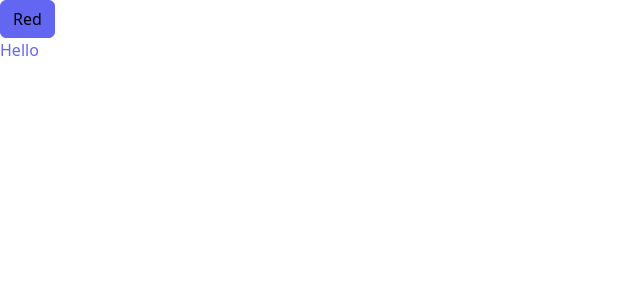
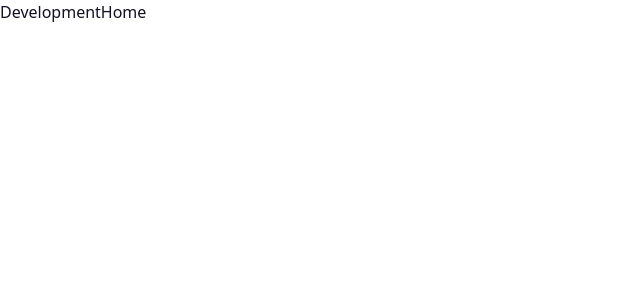
Before and after one commit to nimeshmaharjan1/dashboard-codebase, a Next.js app: page /dev in a window 1280 px wide. Shown: the top 300 px of the page, without its empty margins (0-640 px from the left). Built offline with nearby package versions, Linux system fonts and the light colour scheme.

Commit message:
chore: folder structure change

```diff
--- a/pages/dev/index.tsx
+++ b/pages/dev/index.tsx
@@ -1,14 +1,5 @@
+const DevelopmentHome = () => {
+  return <div>DevelopmentHome</div>;
+};
 
-function Dev() {
-  return (
-    <div>
-        <button className="btn btn-primary">Red</button>
-
-        <div className="">
-            <p className="text-primary">Hello</p>
-        </div>
-    </div>
-  )
-}
-
-export default Dev
+export default DevelopmentHome;
```
